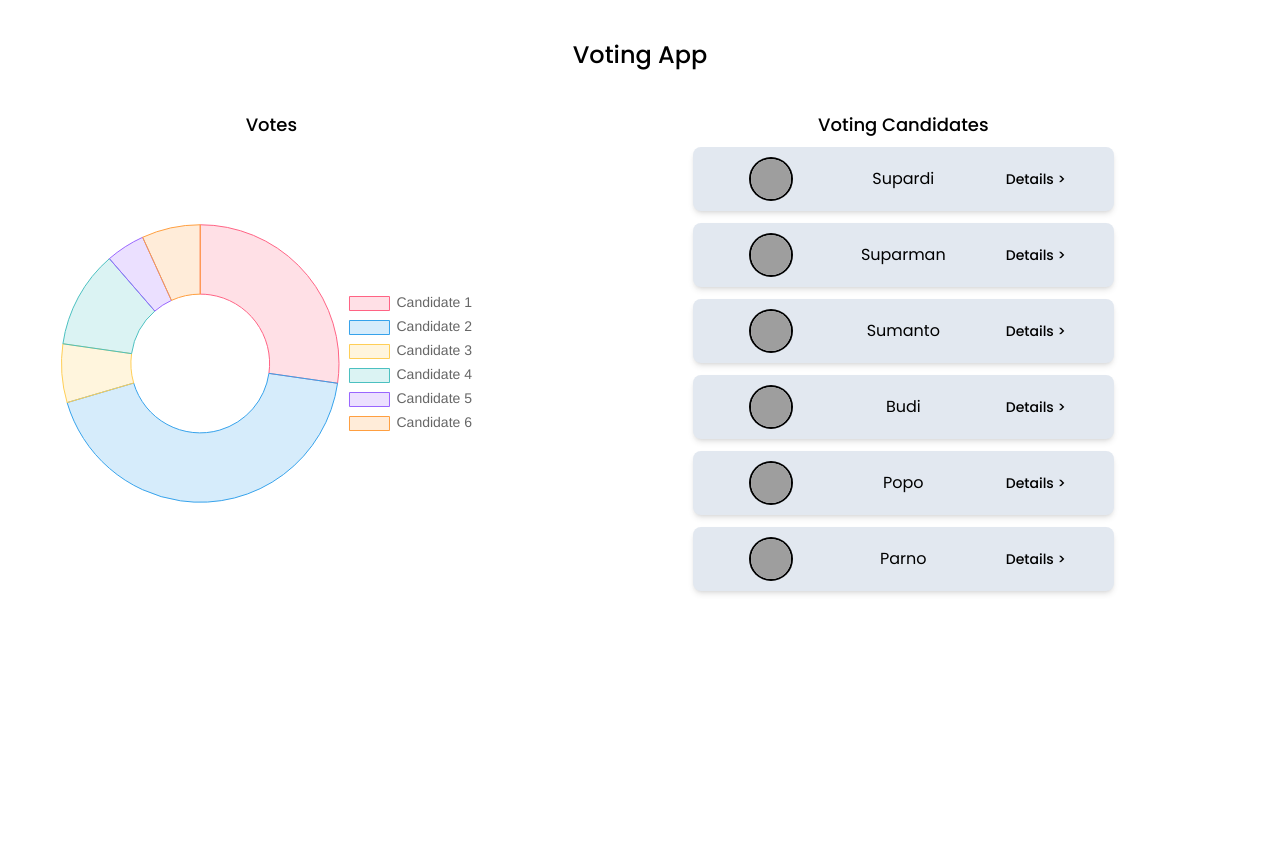
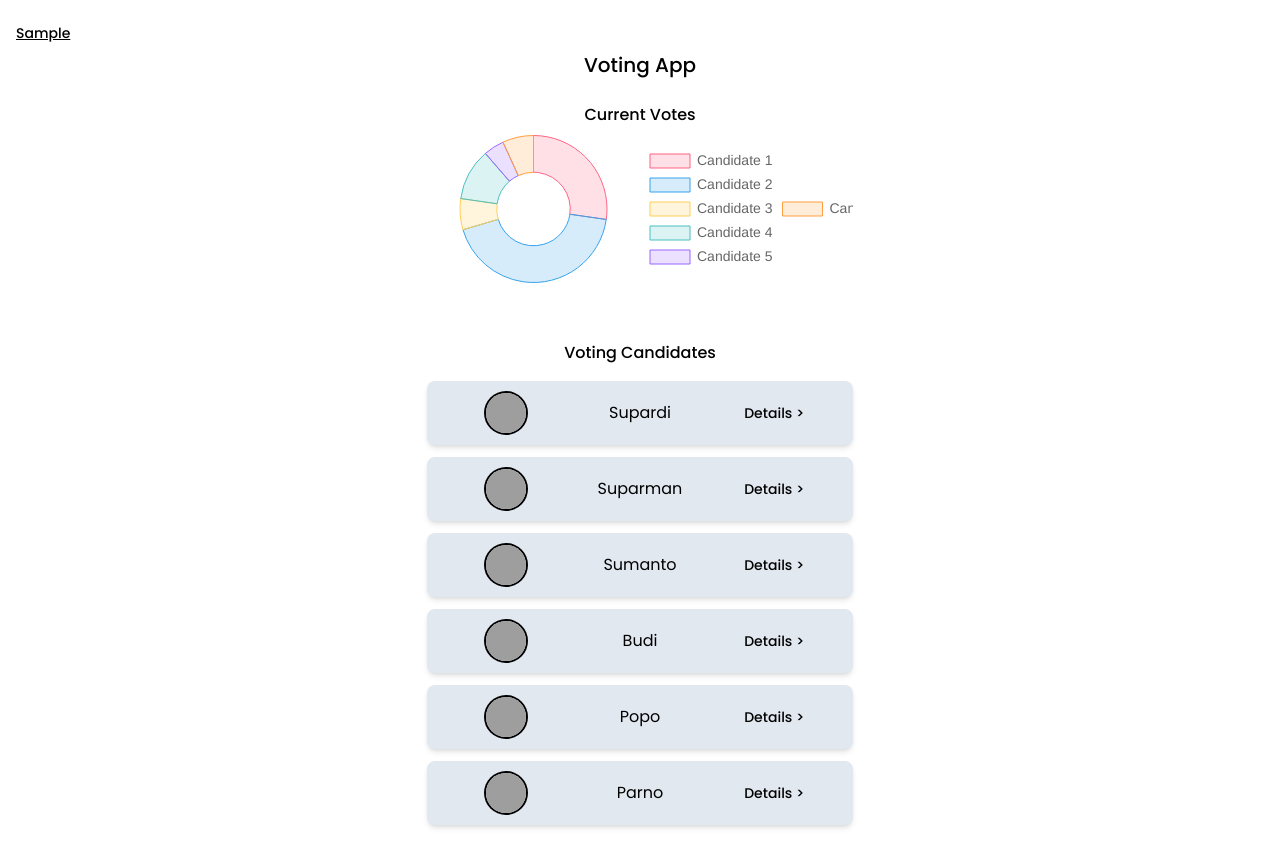
Before and after one commit to Wasomeno/voting-app, a Next.js app: page / in a window 1280 px wide. Both pictures are taken after typing "Sample", "Sample" into the empty fields and a click on the input "Submit". Shown: the top 866 px of the page. Before the commit the page ends 800 px from the top, so only its background shows below. Built offline with nearby package versions, Linux system fonts and the light colour scheme; grey boxes are pictures that could not be loaded.

Commit message:
Change: small ui changes & show user name in the ui

```diff
--- a/pages/index.js
+++ b/pages/index.js
@@ -1,8 +1,10 @@
-import { useState } from "react";
+import { useContext, useState } from "react";
 import { useRouter } from "next/router";
 import ChartCanvas from "../components/ChartCanvas";
+import { UserContext } from "../context/userContext";
 
 export default function Home() {
+  const userDetails = useContext(UserContext).userDetails;
   const [candidates, setCandidates] = useState([
     "Supardi",
     "Suparman",
@@ -16,25 +18,30 @@ export default function Home() {
 
   return (
     <div className="h-full w-full flex flex-col justify-center items-center">
-      <div className="text-center m-2 mb-4">
-        <h1 className="font-poppins font-medium text-2xl">Voting App</h1>
+      <div className="w-full text-start mb-2">
+        <p className="font-poppins font-medium text-sm ml-4 underline">
+          {userDetails.name}
+        </p>
       </div>
-      <div className="w-full h-5/6 flex flex-wrap justify-around items-start p-2 m-2">
-        <div className="h-3/6 md:h-4/6 w-9/12 md:w-4/12">
-          <div className="text-center m-2 ">
-            <h2 className="font-poppins font-medium text-lg text-center">
-              Votes
-            </h2>
+      <div className="text-center mb-4">
+        <h1 className="font-poppins font-medium text-xl">Voting App</h1>
+      </div>
+      <div className="w-full h-5/6 flex flex-wrap justify-center items-start m-2">
+        <div className="w-full h-2/6 mb-2 flex flex-col items-center">
+          <div className="w-full text-center mb-2">
+            <h2 className="font-poppins font-medium">Current Votes</h2>
           </div>
-          <ChartCanvas />
+          <div className="h-5/6 md:h-4/6 w-9/12 md:w-4/12">
+            <ChartCanvas />
+          </div>
         </div>
-        <div className="h-3/6 md:h-5/6 w-10/12 md:w-6/12">
-          <div className="text-center m-2 ">
-            <h2 className="font-poppins font-medium text-lg text-center">
+        <div className="h-4/6 md:h-5/6 w-10/12 md:w-6/12">
+          <div className="text-center m-2 mb-4">
+            <h2 className="font-poppins font-medium text-base text-center">
               Voting Candidates
             </h2>
           </div>
-          <div className="h-5/6 flex flex-col gap-3 items-center overflow-y-scroll max-h-60 md:max-h-full md:overflow-y-hidden">
+          <div className="h-5/6 flex flex-col gap-3 items-center overflow-y-scroll max-h-96 md:max-h-full md:overflow-y-hidden">
             {candidates.map((candidate, index) => (
               <div
                 key={index}
```
